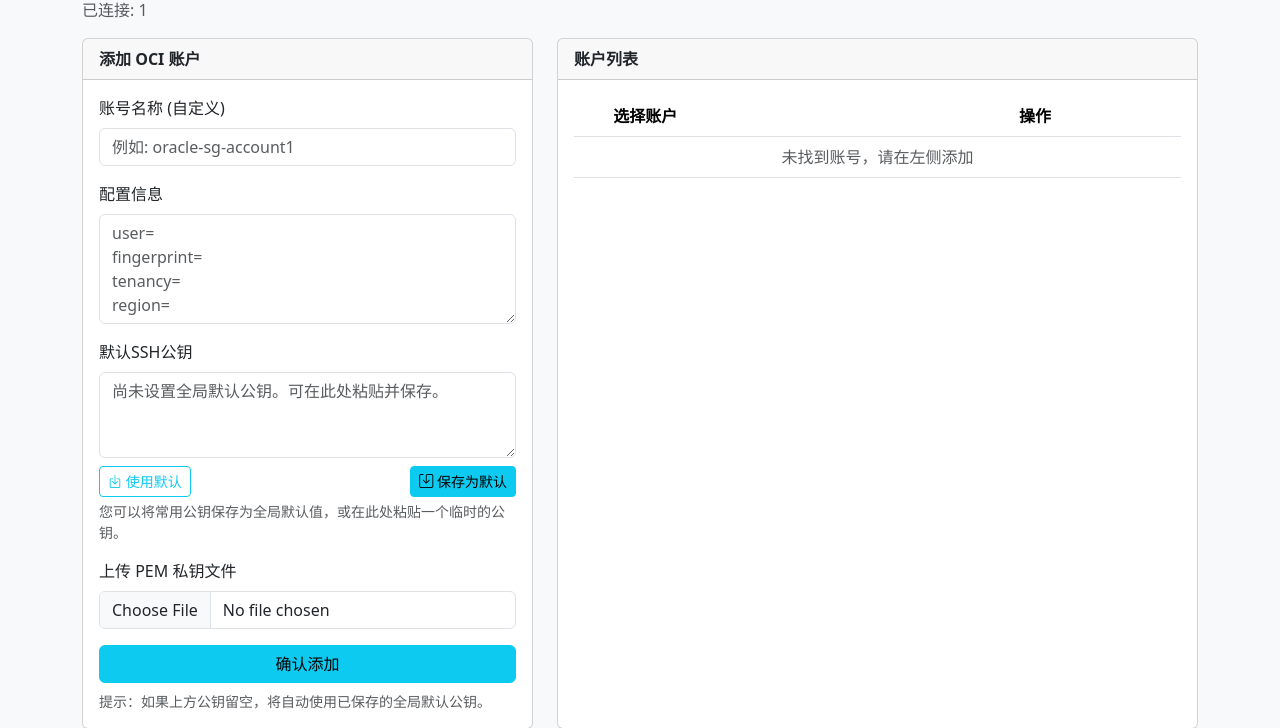
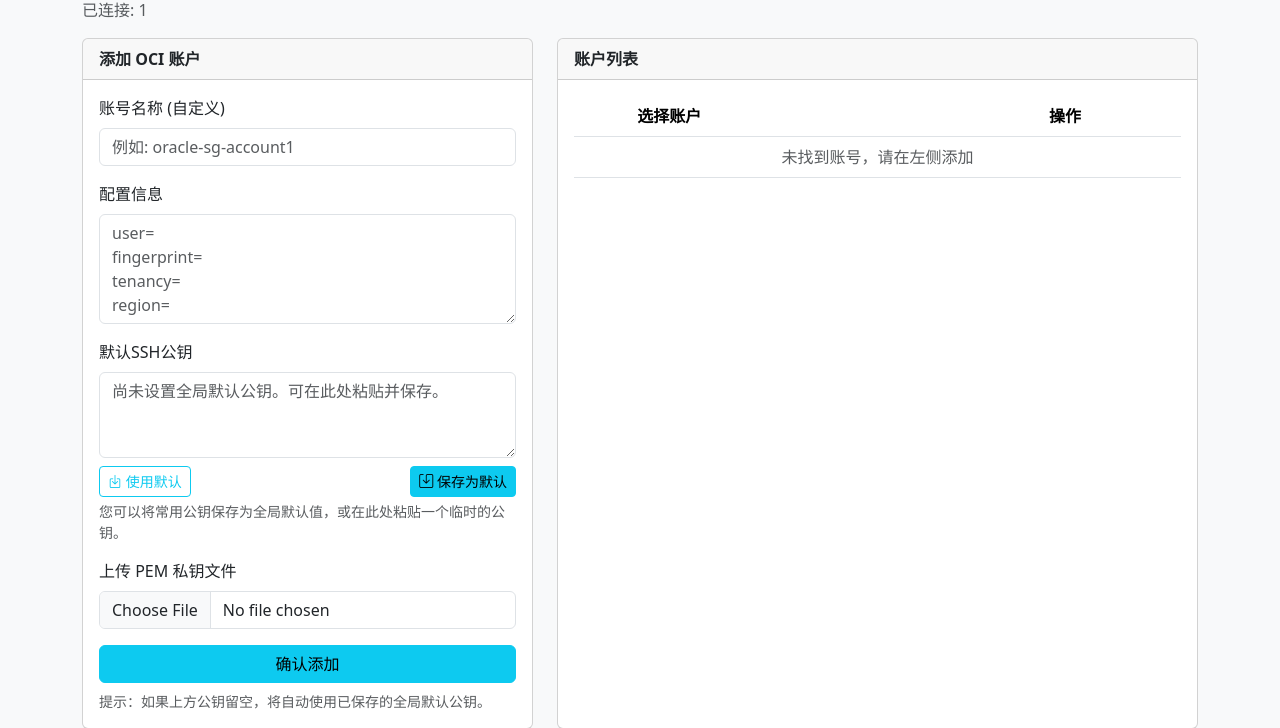
Before and after one commit to SIJULY/cloud_manager, a Flask app: page /oci/ in a window 1280 px wide. Shown: the part 140-868 px from the top of the page. Run offline with Flask 3, Linux system fonts and the light colour scheme; the visitor is signed in with stand-in values (Sample User, id 1); data that the repository does not hold is empty.

Commit message:
Update oci.html

```diff
--- a/templates/oci.html
+++ b/templates/oci.html
@@ -134,7 +134,7 @@
                             <thead>
                                 <tr>
                                     <th class="text-end" style="padding-right: 320px;">选择账户</th>
-                                    <th class="text-end" style="padding-right: 130px;">操作</th>
+                                    <th class="text-end" style="padding-right: 100px;">操作</th>
                                 </tr>
                             </thead>
                             <tbody id="profileList">
```
